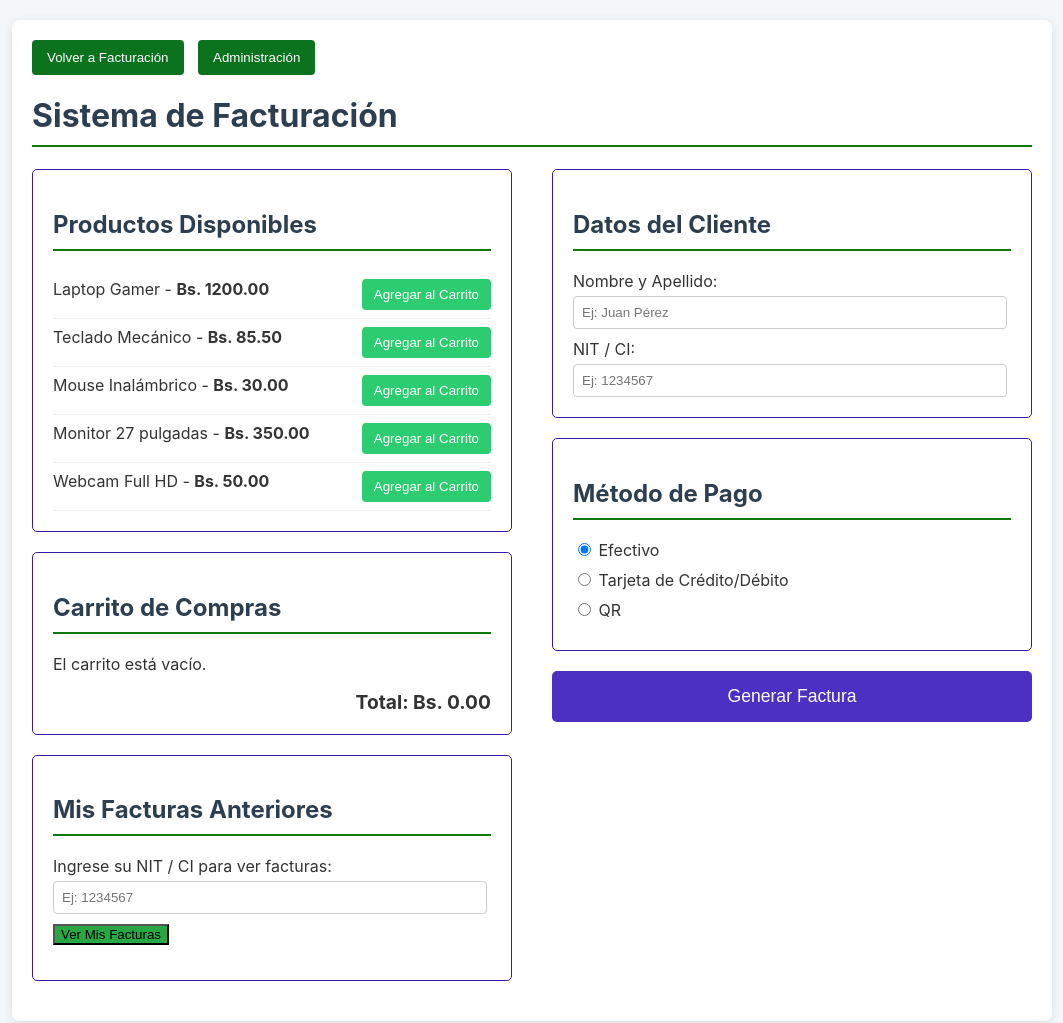
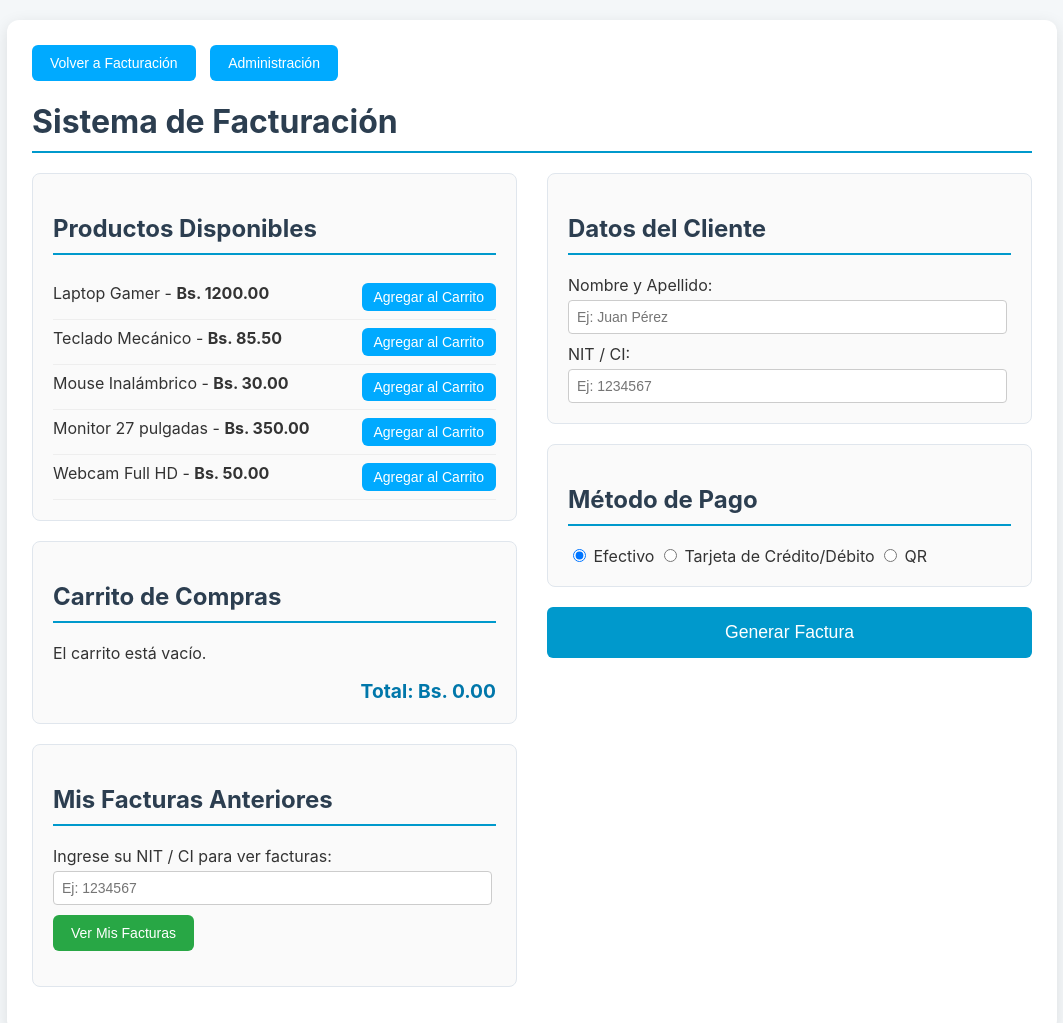
Before and after one commit to AlessanderMorales/ImpresionFacturaV2, a website with bundled scripts: page index.html in a window 1280 px wide. Shown: the top 1023 px of the page, without its empty margins (108-1171 px from the left). Built offline with nearby package versions, Linux system fonts and the light colour scheme.

Commit message:
Feat: agregando nuevo disenio en la página

```diff
--- a/index.html
+++ b/index.html
@@ -4,152 +4,7 @@
     <meta charset="UTF-8">
     <meta name="viewport" content="width=device-width, initial-scale=1.0">
     <title>Generador de Facturas</title>
-      <style>
-        body {
-            font-family: -apple-system, BlinkMacSystemFont, 'Segoe UI', Roboto, Helvetica, Arial, sans-serif;
-            margin: 0;
-            padding: 20px;
-            background-color: #f4f7f9;
-            color: #333;
-        }
-        .container {
-            max-width: 1000px;
-            margin: auto;
-            background-color: #fff;
-            padding: 20px;
-            border-radius: 8px;
-            box-shadow: 0 2px 10px rgba(0,0,0,0.1);
-        }
-        h1, h2 {
-            color: #2c3e50;
-            border-bottom: 2px solid #11780d;
-            padding-bottom: 10px;
-        }
-        /* Nuevo estilo para los botones de navegación */
-        .nav-buttons {
-            margin-bottom: 20px;
-        }
-        .nav-buttons button {
-            background-color: #0b721e; /* Color verde */
-            color: white;
-            border: none;
-            padding: 10px 15px;
-            border-radius: 4px;
-            cursor: pointer;
-            margin-right: 10px;
-            transition: background-color 0.3s;
-        }
-        .nav-buttons button:hover {
-            background-color: #085a17; /* Verde más oscuro al pasar el ratón */
-        }
-
-        .grid {
-            display: grid;
-            grid-template-columns: 1fr 1fr;
-            gap: 40px;
-        }
-        .section {
-            padding: 20px;
-            border: 1px solid #331dae;
-            border-radius: 5px;
-            margin-bottom: 20px; /* Added for spacing */
-        }
-        .product-list button {
-            background-color: #2ecc71;
-            color: white;
-            border: none;
-            padding: 8px 12px;
-            border-radius: 4px;
-            cursor: pointer;
-            transition: background-color 0.3s;
-        }
-        .product-list button:hover {
-            background-color: #27ae60;
-        }
-        .cart-item {
-            display: flex;
-            justify-content: space-between;
-            padding: 8px 0;
-            border-bottom: 1px solid #eee;
-        }
-        #cart-total {
-            text-align: right;
-            font-weight: bold;
-            font-size: 1.2em;
-            margin-top: 10px;
-        }
-        .payment-options label {
-            display: block;
-            margin-bottom: 10px;
-        }
-        #numeroTarjeta {
-            width: calc(100% - 20px);
-            padding: 8px;
-            margin-top: 5px;
-            border: 1px solid #ccc;
-            border-radius: 4px;
-        }
-        #btn-generar-factura {
-            display: block;
-            width: 100%;
-            padding: 15px;
-            font-size: 1.1em;
-            background-color: #4c2fc3;
-            color: white;
-            border: none;
-            border-radius: 5px;
-            cursor: pointer;
-            margin-top: 20px;
-            transition: background-color 0.3s;
-        }
-        #btn-generar-factura:hover {
-            background-color: #0b721e;
-        }
-        #factura-resultado {
-            margin-top: 20px;
-            background-color: #ecf0f1;
-            padding: 20px;
-            border-radius: 5px;
-            white-space: pre-wrap;
-            font-family: 'Courier New', Courier, monospace;
-        }
-        /* Estilos para el QR de la factura */
-        #factura-qr-display {
-            text-align: center;
-            margin-top: 20px;
-            padding-top: 15px;
-            border-top: 1px solid #ddd;
-        }
-        #factura-qr-image {
-            width: 120px;
-            height: 120px;
-            border: 1px solid #ccc;
-            padding: 5px;
-            background-color: white;
-            margin-bottom: 5px;
-        }
-        /* Styles for client past invoices */
-        #client-invoices-result ul {
-            list-style: none;
-            padding: 0;
-        }
-        #client-invoices-result li {
-            background-color: #f9f9f9;
-            border: 1px solid #eee;
-            margin-bottom: 10px;
-            padding: 10px;
-            border-radius: 4px;
-        }
-        #client-invoices-result li details {
-            margin-top: 10px;
-        }
-        #client-invoices-result li pre {
-            background-color: #eef;
-            padding: 10px;
-            border-radius: 4px;
-            overflow-x: auto;
-        }
-    </style>
+   <link rel="stylesheet" href="/src/Css/index.css"> <!-- Vinculamos el CSS externo -->
 </head>
 <body>
     <div class="container">
@@ -165,9 +20,7 @@
             <div>
                 <div class="section">
                     <h2>Productos Disponibles</h2>
-                    <div id="product-list" class="product-list">
-
-                    </div>
+                    <div id="product-list" class="product-list"></div>
                 </div>
 
                 <div class="section">
@@ -192,7 +45,7 @@
                 </div>
             </div>
 
-             <div>
+            <div>
                 <div class="section">
                     <h2>Datos del Cliente</h2>
                     <div>
--- a/src/Css/index.css
+++ b/src/Css/index.css
@@ -5,60 +5,102 @@
     background-color: #f4f7f9;
     color: #333;
 }
+
 .container {
     max-width: 1000px;
     margin: auto;
     background-color: #fff;
-            padding: 20px;
-            border-radius: 8px;
-            box-shadow: 0 2px 10px rgba(0,0,0,0.1);
+    padding: 25px;
+    border-radius: 12px;
+    box-shadow: 0 4px 16px rgba(0,0,0,0.1);
 }
+
 h1, h2 {
     color: #2c3e50;
-            border-bottom: 2px solid #11780d;
+    border-bottom: 2px solid #0099cc;
     padding-bottom: 10px;
-        }
-        /* Nuevo estilo para los botones de navegación */
-        .nav-buttons {
     margin-bottom: 20px;
-        }
-        .nav-buttons button {
-            background-color: #0b721e; /* Color verde */
-            color: white;
-            border: none;
-            padding: 10px 15px;
-            border-radius: 4px;
-            cursor: pointer;
-            margin-right: 10px;
-            transition: background-color 0.3s;
-        }
-        .nav-buttons button:hover {
-            background-color: #085a17; /* Verde más oscuro al pasar el ratón */
 }
 
 .grid {
     display: grid;
     grid-template-columns: 1fr 1fr;
-            gap: 40px;
+    gap: 30px;
 }
+
+/* Secciones */
 .section {
     padding: 20px;
-            border: 1px solid #331dae;
-            border-radius: 5px;
-            margin-bottom: 20px; /* Added for spacing */
+    border: 1px solid #e0e6ed;
+    border-radius: 8px;
+    background-color: #fafafa;
+    margin-bottom: 20px;
+    transition: box-shadow 0.3s;
 }
-        .product-list button {
-            background-color: #2ecc71;
+.section:hover {
+    box-shadow: 0 4px 10px rgba(0,0,0,0.08);
+}
+
+/* Botones generales */
+button {
+    background-color: #00aaff; /* Celeste */
     color: white;
     border: none;
-            padding: 8px 12px;
-            border-radius: 4px;
+    padding: 10px 18px;
+    border-radius: 6px;
     cursor: pointer;
-            transition: background-color 0.3s;
+    transition: background-color 0.3s, transform 0.2s;
+    font-size: 14px;
 }
-        .product-list button:hover {
-            background-color: #27ae60;
+button:hover {
+    background-color: #008ecc; /* Azul más fuerte */
+    transform: scale(1.05);
 }
+
+/* Botones de navegación */
+.nav-buttons {
+    margin-bottom: 20px;
+}
+.nav-buttons button {
+    margin-right: 10px;
+}
+
+/* Botón principal */
+#btn-generar-factura {
+    width: 100%;
+    padding: 15px;
+    font-size: 1.1em;
+    background-color: #0099cc;
+}
+#btn-generar-factura:hover {
+    background-color: #0077aa;
+}
+
+/* Inputs */
+input[type="text"],
+input[type="number"] {
+    width: 100%;
+    padding: 10px;
+    margin-top: 6px;
+    border: 1px solid #ccd6dd;
+    border-radius: 6px;
+    font-size: 14px;
+    transition: border 0.3s, box-shadow 0.3s;
+}
+input[type="text"]:focus,
+input[type="number"]:focus {
+    border: 1px solid #0099cc;
+    box-shadow: 0 0 5px rgba(0,153,204,0.3);
+    outline: none;
+}
+
+/* Lista de productos */
+.product-list button {
+    margin-left: 10px;
+    padding: 6px 12px;
+}
+
+/* Carrito */
 .cart-item {
     display: flex;
     justify-content: space-between;
@@ -70,43 +112,19 @@
     font-weight: bold;
     font-size: 1.2em;
     margin-top: 10px;
+    color: #0077aa;
 }
-        .payment-options label {
-            display: block;
-            margin-bottom: 10px;
-        }
-        #numeroTarjeta {
-            width: calc(100% - 20px);
-            padding: 8px;
-            margin-top: 5px;
-            border: 1px solid #ccc;
-            border-radius: 4px;
-        }
-        #btn-generar-factura {
-            display: block;
-            width: 100%;
-            padding: 15px;
-            font-size: 1.1em;
-            background-color: #4c2fc3;
-            color: white;
-            border: none;
-            border-radius: 5px;
-            cursor: pointer;
-            margin-top: 20px;
-            transition: background-color 0.3s;
-        }
-        #btn-generar-factura:hover {
-            background-color: #0b721e;
-        }
+
+/* Factura */
 #factura-resultado {
     margin-top: 20px;
-            background-color: #ecf0f1;
+    background-color: #eef8fb;
     padding: 20px;
-            border-radius: 5px;
+    border-radius: 8px;
     white-space: pre-wrap;
     font-family: 'Courier New', Courier, monospace;
+    border: 1px solid #cce7f0;
 }
-        /* Estilos para el QR de la factura */
 #factura-qr-display {
     text-align: center;
     margin-top: 20px;
@@ -119,9 +137,10 @@
     border: 1px solid #ccc;
     padding: 5px;
     background-color: white;
-            margin-bottom: 5px;
+    border-radius: 6px;
 }
-        /* Styles for client past invoices */
+
+/* Facturas anteriores */
 #client-invoices-result ul {
     list-style: none;
     padding: 0;
@@ -130,15 +149,15 @@
     background-color: #f9f9f9;
     border: 1px solid #eee;
     margin-bottom: 10px;
-            padding: 10px;
-            border-radius: 4px;
+    padding: 12px;
+    border-radius: 6px;
 }
 #client-invoices-result li details {
-            margin-top: 10px;
+    margin-top: 8px;
 }
 #client-invoices-result li pre {
-            background-color: #eef;
+    background-color: #eef8fb;
     padding: 10px;
-            border-radius: 4px;
+    border-radius: 6px;
     overflow-x: auto;
 }
```
Lines whose indentation alone changed are shown as unchanged.
